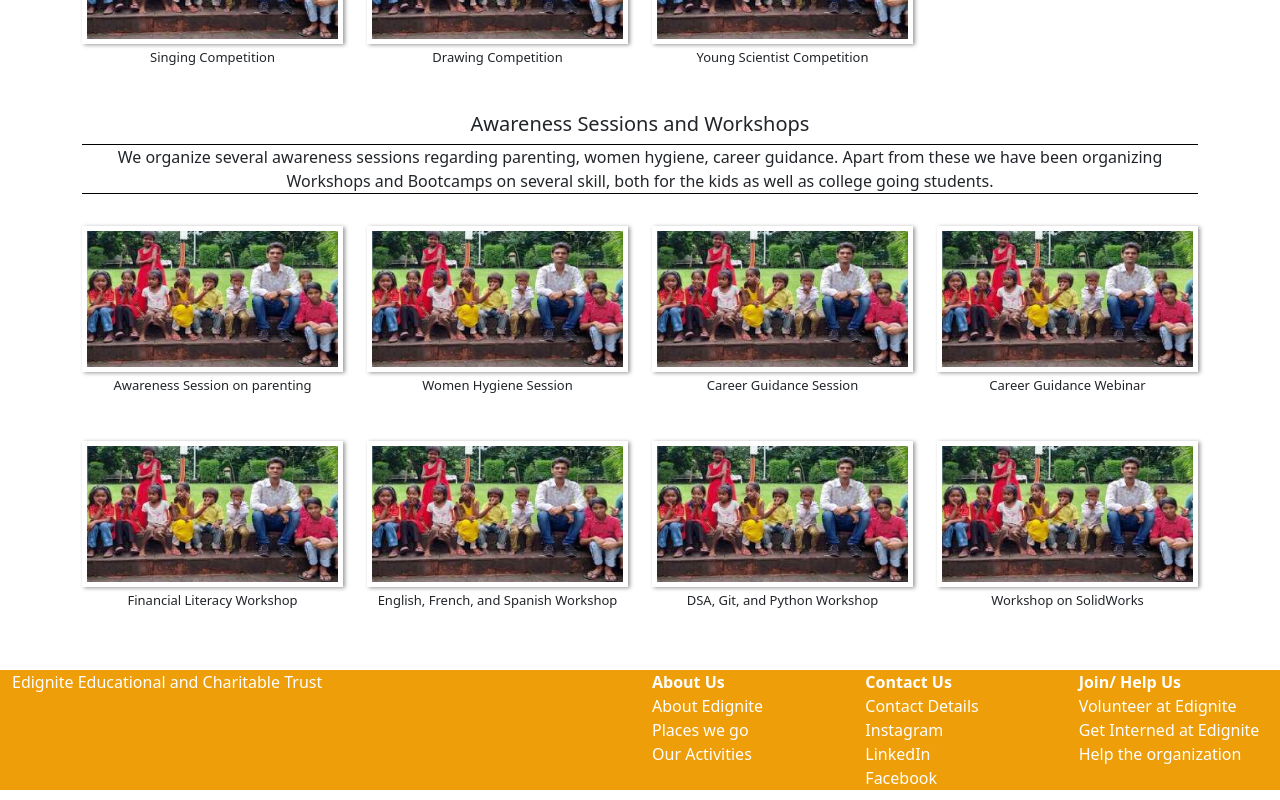
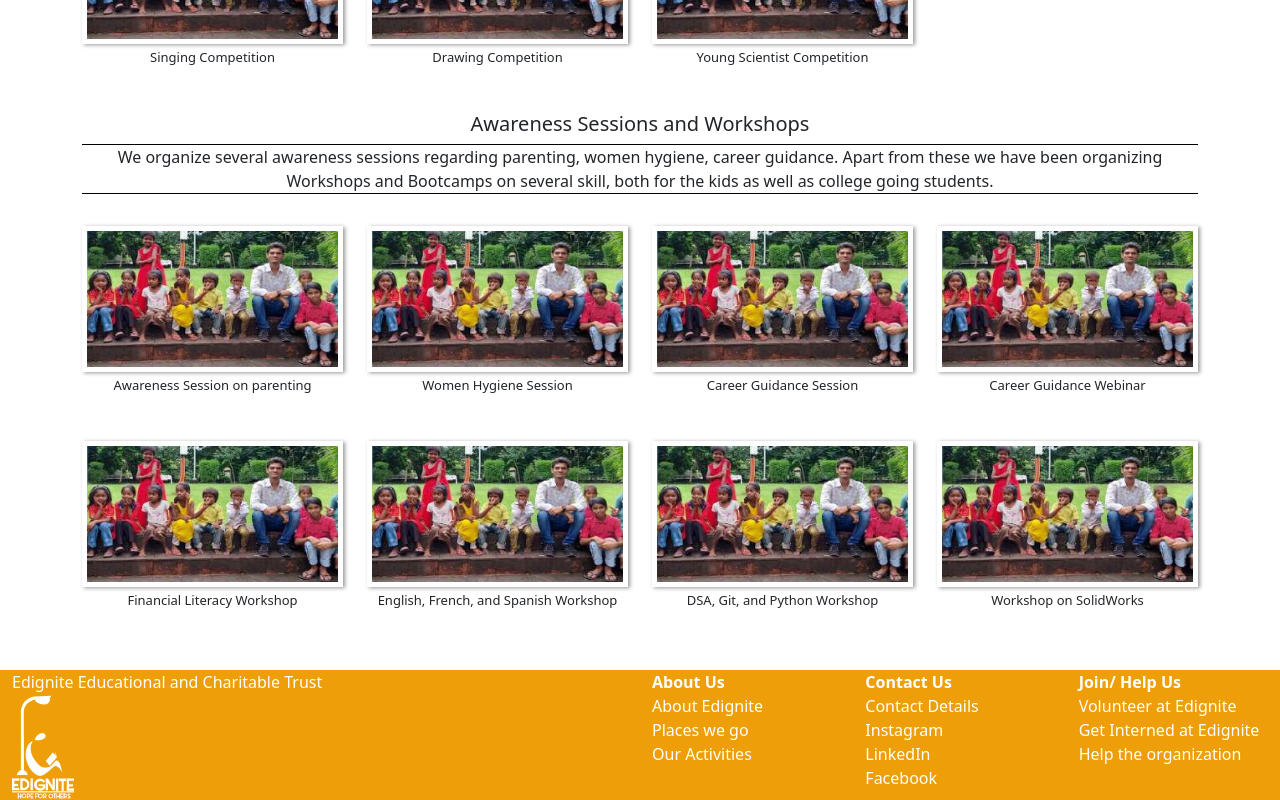
Before and after one commit to vermaprince123/edigniteNGOWebsite, a React (Create React App) app in the folder frontend/: page /activities in a window 1280 px wide. Shown: the part 1674-2474 px from the top of the page. Built offline with nearby package versions, Linux system fonts and the light colour scheme.

Commit message:
footerimgadd

```diff
--- a/frontend/src/Components/Footer/footer.css
+++ b/frontend/src/Components/Footer/footer.css
@@ -19,3 +19,9 @@
 .ft-col ul li a:hover{
     color: yellow;
 }
+
+.ft-img{
+    width: 10%;
+    height: auto;
+
+}
--- a/frontend/src/Components/Footer/footer.js
+++ b/frontend/src/Components/Footer/footer.js
@@ -2,6 +2,7 @@ import React from "react";
 import { Link } from 'react-router-dom';
 import { Container, Row, Col } from "react-bootstrap";
 import './footer.css'
+import logo from '../../Images/ediLogo.png'
 
 function Footer() {
     return (
@@ -10,7 +11,8 @@ function Footer() {
                 <footer>
                     <Row>
                         <Col md={6} className="ft-nameimg">
-                            Edignite Educational and Charitable Trust
+                            Edignite Educational and Charitable Trust <br/>
+                            <img src={logo} className="ft-img"/>
                         </Col>
                         <Col md={2} className="ft-col">
                             <b>About Us</b>
```
